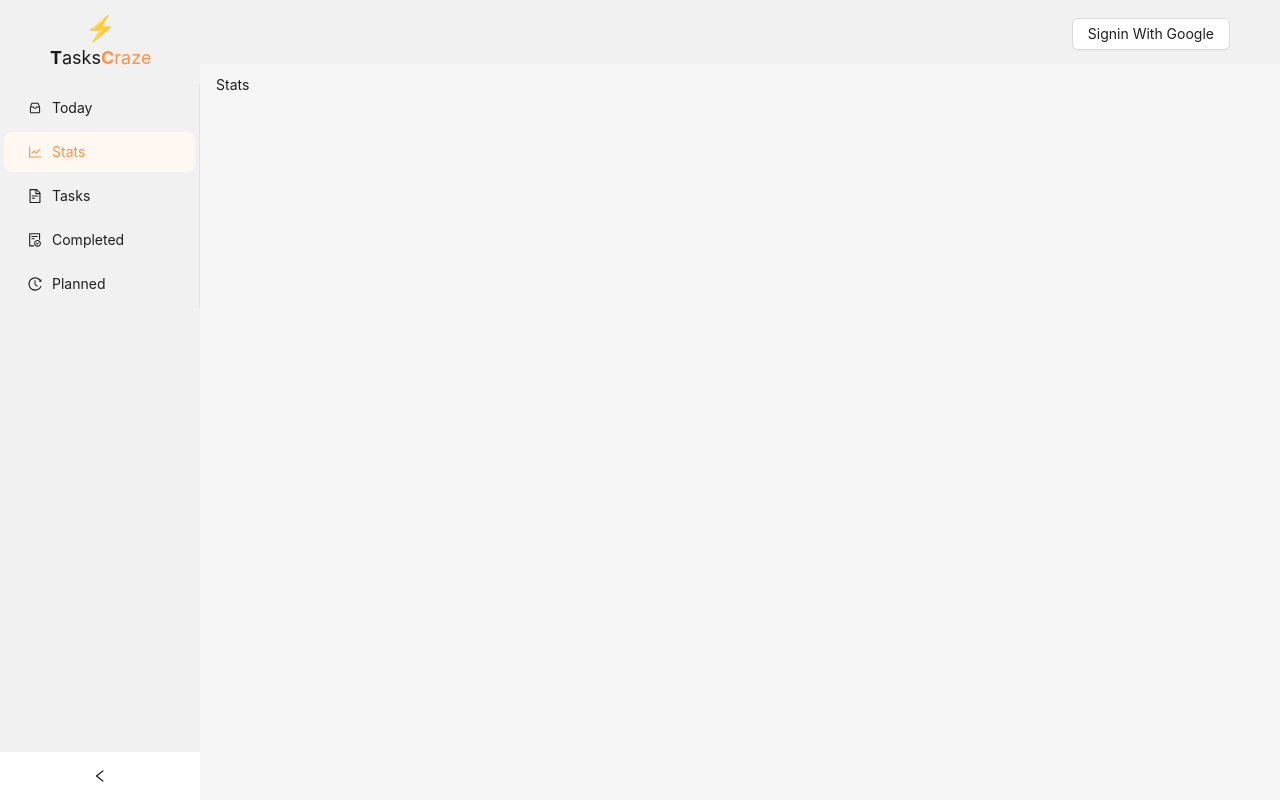
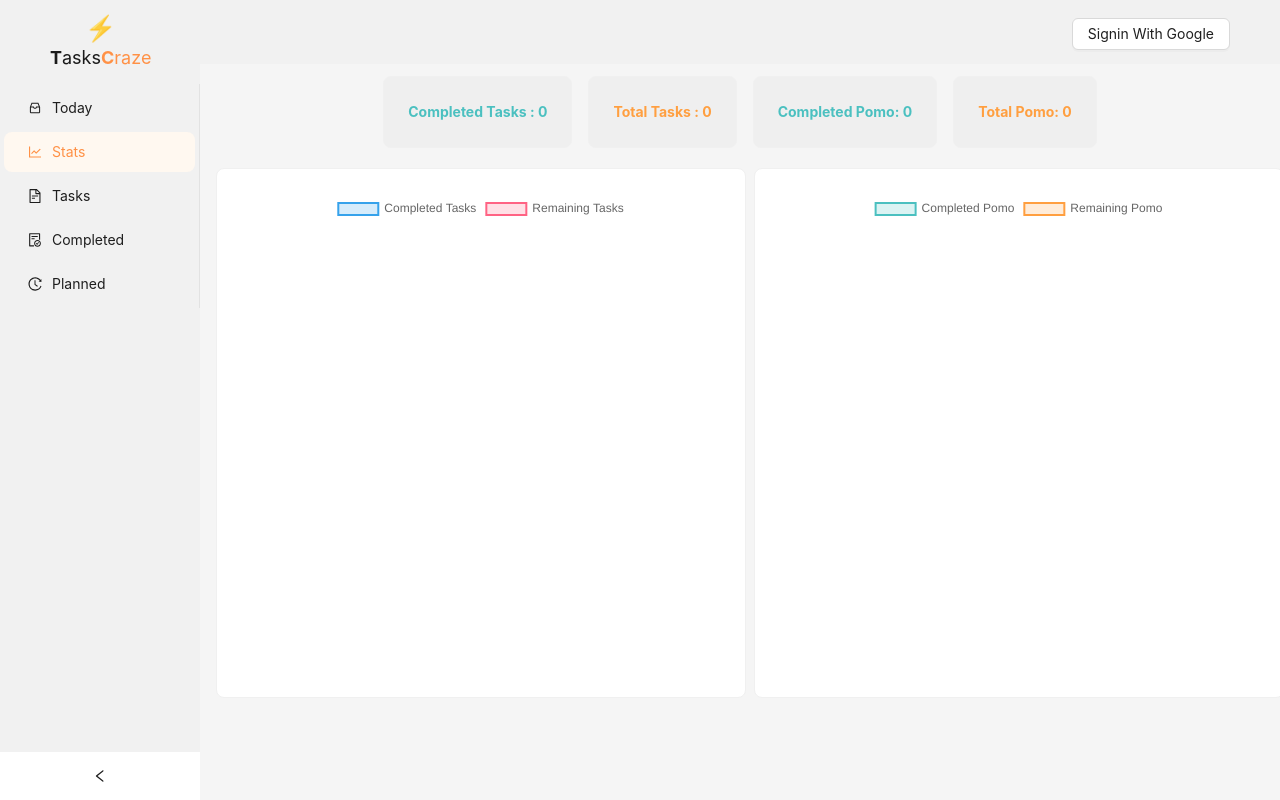
Before and after one commit to DevShobhit/tasksCraze, a React (Create React App) app in the folder ui/: page /stats in a window 1280 px wide. Built offline with nearby package versions, Linux system fonts and the light colour scheme.

Commit message:
Stats Page Changes

```diff
--- a/ui/package.json
+++ b/ui/package.json
@@ -10,9 +10,11 @@
     "@testing-library/user-event": "^13.5.0",
     "antd": "^5.4.0",
     "axios": "^1.3.5",
+    "chart.js": "^4.3.0",
     "eslint": "^8.43.0",
     "react": "^18.2.0",
     "react-beautiful-dnd": "^13.1.1",
+    "react-chartjs-2": "^5.2.0",
     "react-dom": "^18.2.0",
     "react-redux": "^8.0.5",
     "react-router-dom": "^6.14.0",
--- a/ui/public/index.html
+++ b/ui/public/index.html
@@ -1,20 +1,16 @@
 <!DOCTYPE html>
 <html lang="en">
+
 <head>
   <meta charset="utf-8" />
-    <link rel="icon" href="%PUBLIC_URL%/favicon.ico" />
   <meta name="viewport" content="width=device-width, initial-scale=1" />
   <meta name="theme-color" content="#000000" />
-    <meta
-      name="description"
-      content="Web site created using create-react-app"
-    />
-    <link rel="apple-touch-icon" href="%PUBLIC_URL%/logo192.png" />
+  <meta name="description" content="Application to create and manage Tasks" />
   <!--
       manifest.json provides metadata used when your web app is installed on a
       user's mobile device or desktop. See https://developers.google.com/web/fundamentals/web-app-manifest/
     -->
-    <link rel="manifest" href="%PUBLIC_URL%/manifest.json" />
+  <!-- <link rel="manifest" href="%PUBLIC_URL%/manifest.json" /> -->
   <!--
       Notice the use of %PUBLIC_URL% in the tags above.
       It will be replaced with the URL of the `public` folder during the build.
@@ -24,8 +20,9 @@
       work correctly both with client-side routing and a non-root public URL.
       Learn how to configure a non-root public URL by running `npm run build`.
     -->
-    <title>React App</title>
+  <title>⚡TasksCraze</title>
 </head>
+
 <body>
   <noscript>You need to enable JavaScript to run this app.</noscript>
   <div id="root"></div>
@@ -40,4 +37,5 @@
       To create a production bundle, use `npm run build` or `yarn build`.
     -->
 </body>
+
 </html>
--- a/ui/src/components/Navbar/Navbar.js
+++ b/ui/src/components/Navbar/Navbar.js
@@ -109,7 +109,11 @@ function Navbar({ theme, toggleTheme }) {
                     icon={<UserOutlined />}
                   />
                 </Dropdown>
-                <Space>HI {user?.user?.name}</Space>
+                <Space
+                  style={{ color: theme === 'dark' ? dark.Text : light.Text }}
+                >
+                  Hi, {user?.user?.name}
+                </Space>
               </Space>
             ) : (
               <Button href='/api/auth/google'>Signin With Google</Button>
--- a/ui/src/pages/Stats/stats.js
+++ b/ui/src/pages/Stats/stats.js
@@ -1,5 +1,115 @@
+import { useSelector } from 'react-redux'
+import { useState, useEffect } from 'react'
+import { Chart as ChartJS, ArcElement, Tooltip, Legend } from 'chart.js'
+import { Pie } from 'react-chartjs-2'
+import { Card, Space } from 'antd'
+
+ChartJS.register(ArcElement, Tooltip, Legend)
+
 const StatsPage = () => {
-  return <>Stats</>
+  const [totalPomo, setTotalPomo] = useState(0)
+  const [completedPomo, setCompletedPomo] = useState(0)
+
+  const allTasks = useSelector((state) => state.tasks.items)
+  const completedTasks = allTasks.filter((task) => task.completed === true)
+
+  const TasksData = {
+    labels: ['Completed Tasks', 'Remaining Tasks'],
+    datasets: [
+      {
+        label: 'Tasks Count',
+        data: [completedTasks.length, allTasks.length - completedTasks.length],
+        backgroundColor: ['rgba(54, 162, 235, 0.2)', 'rgba(255, 99, 132, 0.2)'],
+        borderColor: ['rgba(54, 162, 235, 1)', 'rgba(255, 99, 132, 1)'],
+        borderWidth: 2,
+      },
+    ],
+  }
+
+  const PomoData = {
+    labels: ['Completed Pomo', 'Remaining Pomo'],
+    datasets: [
+      {
+        label: 'Pomo Count',
+        data: [completedPomo, totalPomo - completedPomo],
+        backgroundColor: ['rgba(75, 192, 192, 0.2)', 'rgba(255, 159, 64, 0.2)'],
+        borderColor: ['rgba(75, 192, 192, 1)', 'rgba(255, 159, 64, 1)'],
+        borderWidth: 2,
+      },
+    ],
+  }
+
+  useEffect(() => {
+    let pomoCount = 0
+    let completedPomoCount = 0
+
+    allTasks.forEach((task) => {
+      pomoCount += task.pomo
+      completedPomoCount += task.completedPomo
+    })
+
+    setTotalPomo(pomoCount)
+    setCompletedPomo(completedPomoCount)
+  }, [totalPomo, completedPomo, allTasks])
+
+  return (
+    <>
+      <div style={{ textAlign: 'center' }}>
+        <Space size='middle'>
+          <Card
+            style={{
+              backgroundColor: '#efefef',
+              fontWeight: 'bold',
+              color: 'rgba(75, 192, 192, 1)',
+            }}
+            hoverable
+          >
+            Completed Tasks : {completedTasks.length}
+          </Card>
+          <Card
+            style={{
+              backgroundColor: '#efefef',
+              fontWeight: 'bold',
+              color: 'rgba(255, 159, 64, 1)',
+            }}
+            hoverable
+          >
+            Total Tasks : {allTasks.length}
+          </Card>
+          <Card
+            style={{
+              backgroundColor: '#efefef',
+              fontWeight: 'bold',
+              color: 'rgba(75, 192, 192, 1)',
+            }}
+            hoverable
+          >
+            Completed Pomo: {completedPomo}
+          </Card>
+          <Card
+            style={{
+              backgroundColor: '#efefef',
+              fontWeight: 'bold',
+              color: 'rgba(255, 159, 64, 1)',
+            }}
+            hoverable
+          >
+            Total Pomo: {totalPomo}
+          </Card>
+        </Space>
+      </div>
+      <div style={{ textAlign: 'center', marginTop: '20px' }}>
+        <Space align='center'>
+          <Card>
+            <Pie style={{ height: '30vh' }} data={TasksData} />
+          </Card>
+          <Card>
+            <Pie style={{ height: '30vh' }} data={PomoData} />
+          </Card>
+        </Space>
+      </div>
+    </>
+  )
 }
 
 export default StatsPage
```
Also changed, not shown: 1 other file (tests, documents, lock files or other folders). Lines whose indentation alone changed are shown as unchanged.
